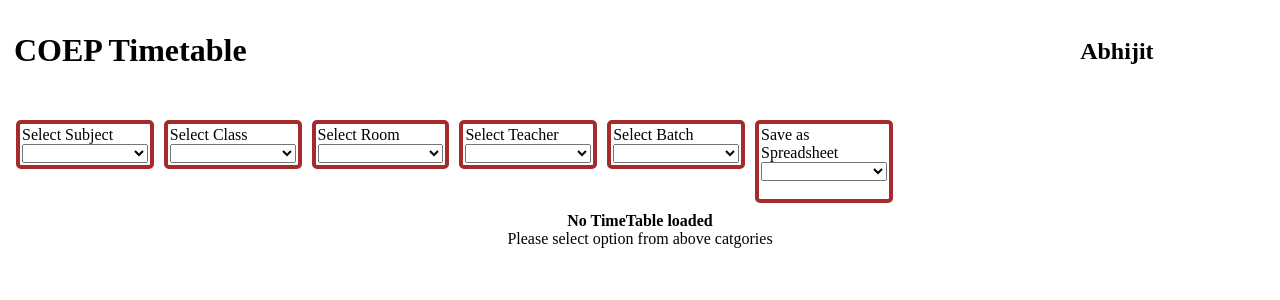
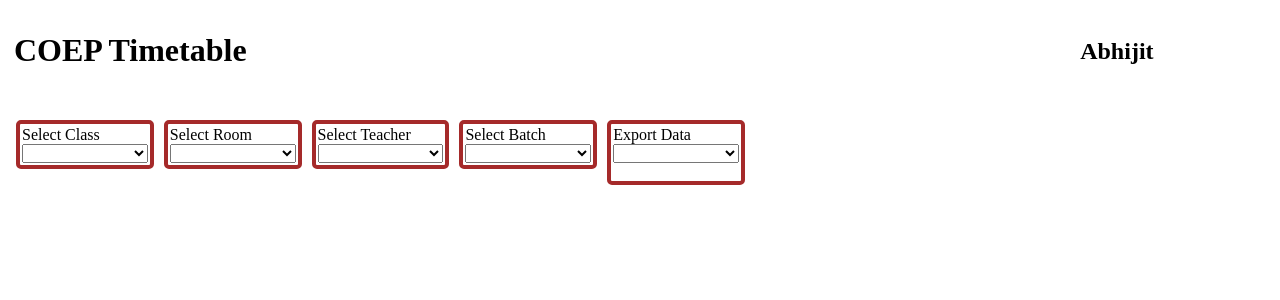
Before and after one commit to tejas0208/TimetableGenerator, a PHP site: page /php/timetable.php in a window 1280 px wide. Shown: the top 300 px of the page. Run offline with PHP 8.4, Linux system fonts and the light colour scheme; tables that the repository leaves empty hold one stand-in row (values such as "Sample post"); lists and menus that the app fills with data are empty.

Commit message:
small fixes to export of data/timetable

```diff
--- a/timetable.php
+++ b/timetable.php
@@ -50,12 +50,12 @@ $page = "
 			</tr>
 			<tr id = \"selection-menu\">
 				<td >
-					<div class = \"selection-menu\">
+					<!--div class = \"selection-menu\">
 						Select Subject<br>
 						<select id = \"subject-menu\" class= \"select-menu\">
 							<option value = \"EMPTY\"> </option>
 						</select>
-					</div>
+					</div-->
 					<div class = \"selection-menu\">
 						Select Class<br>
 						<select id = \"class-menu\" class= \"select-menu\">
@@ -82,12 +82,15 @@ $page = "
 					</div>
 					<div class = \"selection-menu\">
 						<form action=\"export.php\" method=\"POST\">
-						Save as Spreadsheet<br>
+						Export Data<br>
 						<select name=\"type\" class= \"select-menu\" onchange=\"this.form.submit()\">
 							<option value = \"\" selected></option>
-							<option value = \"ODS\">Save as ODS</option>
-							<option value = \"Excel\">Save as Excel </option>
-							<option value = \"Excelx\">Save as Excelx</option>
+							<option value = \"ODS\">Timetabble as ODS</option>
+							<option value = \"Excel\">Timetable as Excel </option>
+							<option value = \"Excelx\">Timetable as Excelx</option>
+							<option value = \"DODS\">Data as ODS</option>
+							<option value = \"DExcel\">Data as Excel </option>
+							<option value = \"DExcelx\">Data as Excelx</option>
 						</select>
 						</form>
 					</div>
```
Also changed, not shown: export.php (+12 -8 lines).
